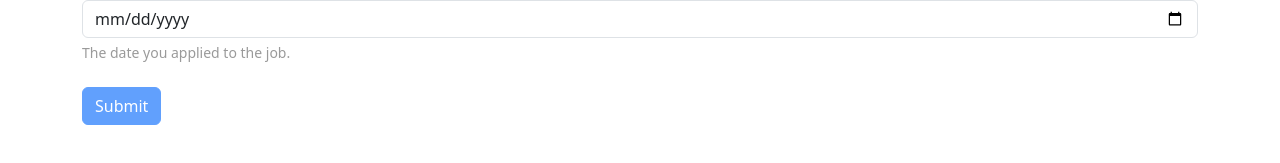
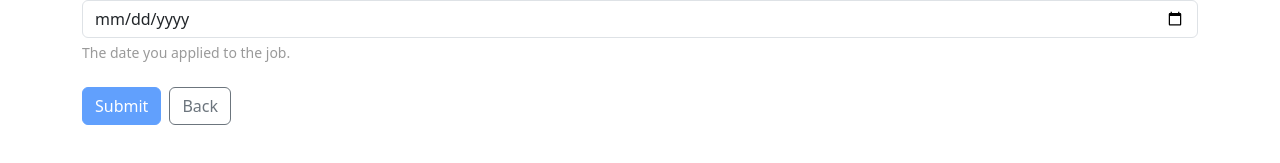
Before and after one commit to klavoie1/resume-dashboard, an Angular app in the folder src/UI/: page /add-application in a window 1280 px wide. Shown: the part 443-606 px from the top of the page. Built offline with nearby package versions, Linux system fonts and the light colour scheme.

Commit message:
Added a back button to form

```diff
--- a/src/UI/src/app/features/add-application/add-application.html
+++ b/src/UI/src/app/features/add-application/add-application.html
@@ -62,6 +62,9 @@
         {{ isSubmitting ? 'Submitting…' : 'Submit' }}
       </button>
       <span class="text-danger" *ngIf="error">{{ error }}</span>
+      <a type="button" class="btn btn-outline-secondary" routerLink="/dashboard">
+        Back
+      </a>
     </div>
   </form>
 </div>
```
